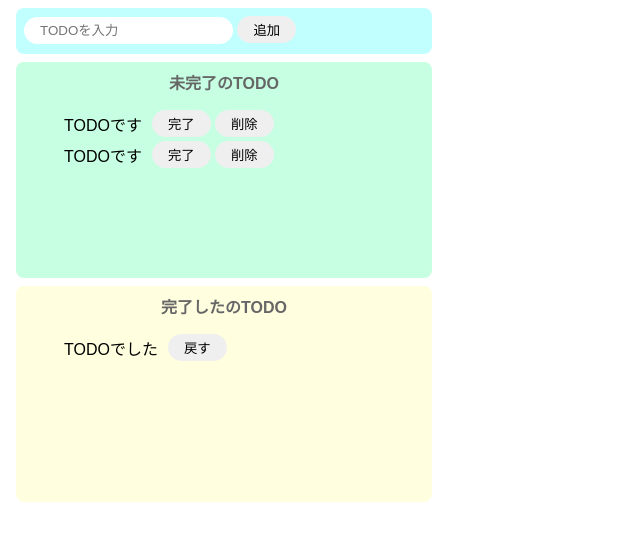
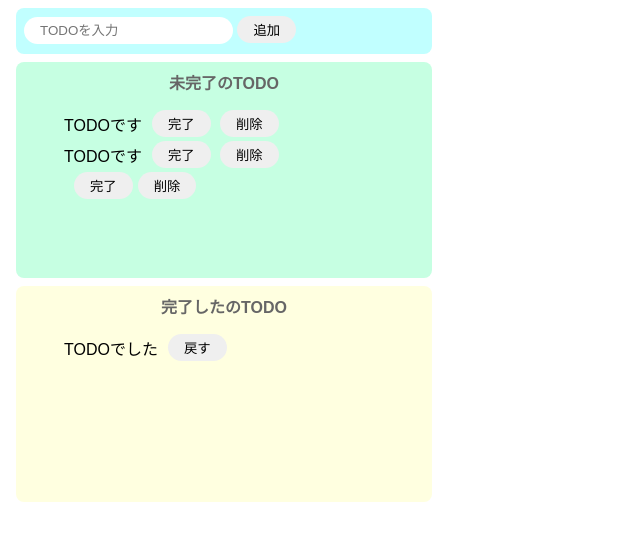
Before and after one commit to yoshiokamasahiro/todoApp-javascript, a website built with Parcel: page index.html in a window 1280 px wide. Both pictures are taken after a click on the button "追加". Shown: the whole page, without its empty margins (0-640 px from the left). Built offline with nearby package versions, Linux system fonts and the light colour scheme.

Commit message:
ボタン設置

```diff
--- a/index.html
+++ b/index.html
@@ -17,14 +17,14 @@
       <ul id="incomplateList">
         <li class="list-row">
           <p>TODOです</p>
-          <div>
+          <div class="btnArea">
             <button>完了</button>
             <button>削除</button>
           </div>
         </li>
         <li class="list-row">
           <p>TODOです</p>
-          <div>
+          <div class="btnArea">
             <button>完了</button>
             <button>削除</button>
           </div>
--- a/src/index.js
+++ b/src/index.js
@@ -9,12 +9,33 @@ const onClickAdd = () => {
   const liList = document.createElement("li");
   liList.className = "list-row";
 
+  //ボタンエリア生成
+  const btnArea = document.createElement("div");
+  btnArea.classList = "btnArea";
+
   //pタグ作成(テキスト取得)
   const pText = document.createElement("p");
   pText.innerText = inputText;
 
+  //完了ボタン挿入
+  const btnComplate = document.createElement("button");
+  btnComplate.innerText = "完了";
+  btnComplate.addEventListener("click", () => {
+    alert("完了ボタン");
+  });
+
+  //削除ボタン挿入
+  const btnRemove = document.createElement("button");
+  btnRemove.innerText = "削除";
+  btnRemove.addEventListener("click", () => {
+    alert("削除ボタン");
+  });
+
   //ulタグの子要素に各要素を設定
   liList.appendChild(pText);
+  liList.appendChild(btnArea);
+  btnArea.appendChild(btnComplate);
+  btnArea.appendChild(btnRemove);
 
   //未完了のリストに追加
   document.getElementById("incomplateList").appendChild(liList);
--- a/src/styles.css
+++ b/src/styles.css
@@ -15,6 +15,9 @@ button {
   border: none;
   padding: 4px 16px;
   transition: all 0.3s;
+}
+button + button {
+  margin-left: 5px;
 }
 button:hover {
   background: #ff7fff;
```
